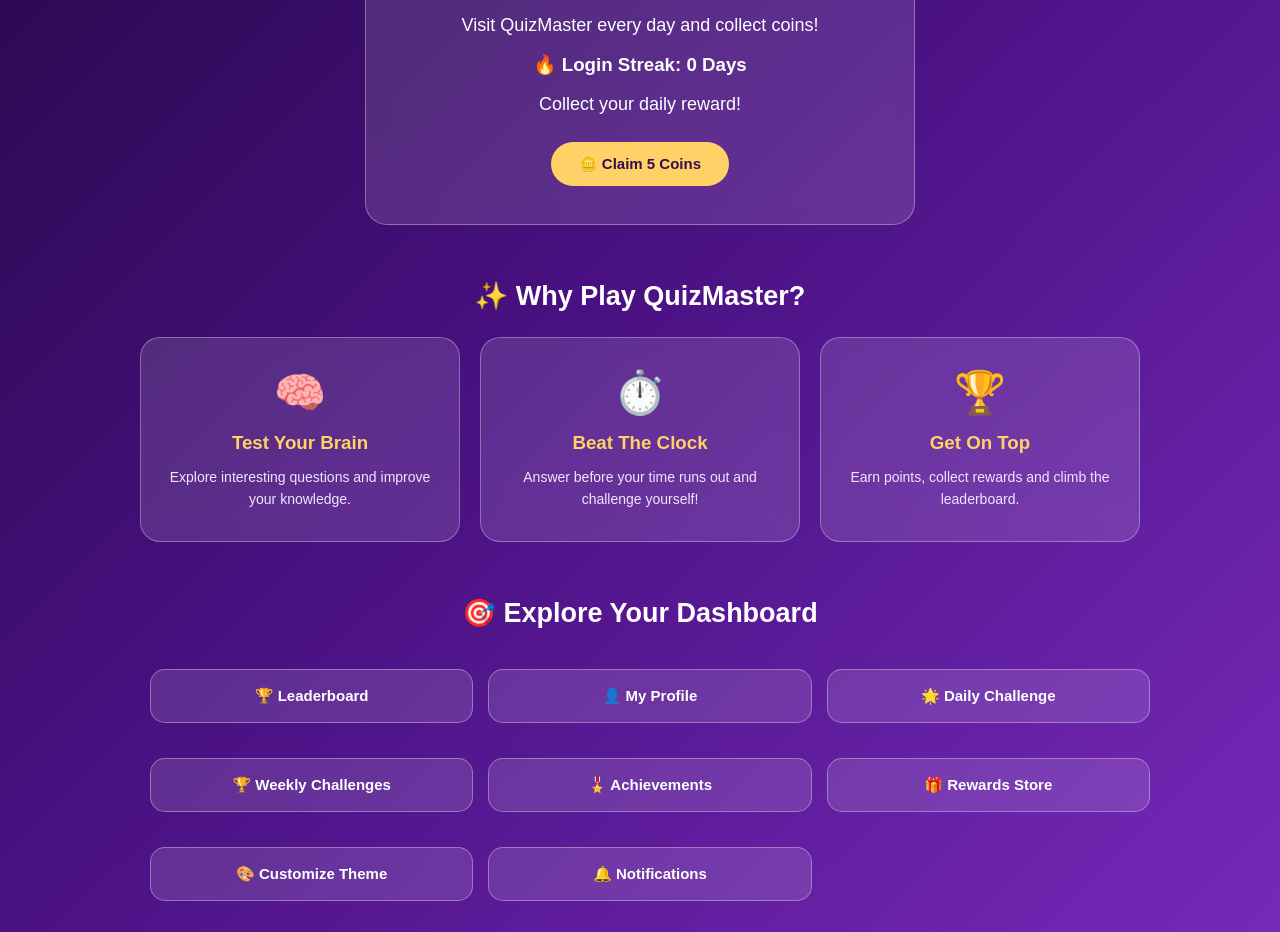
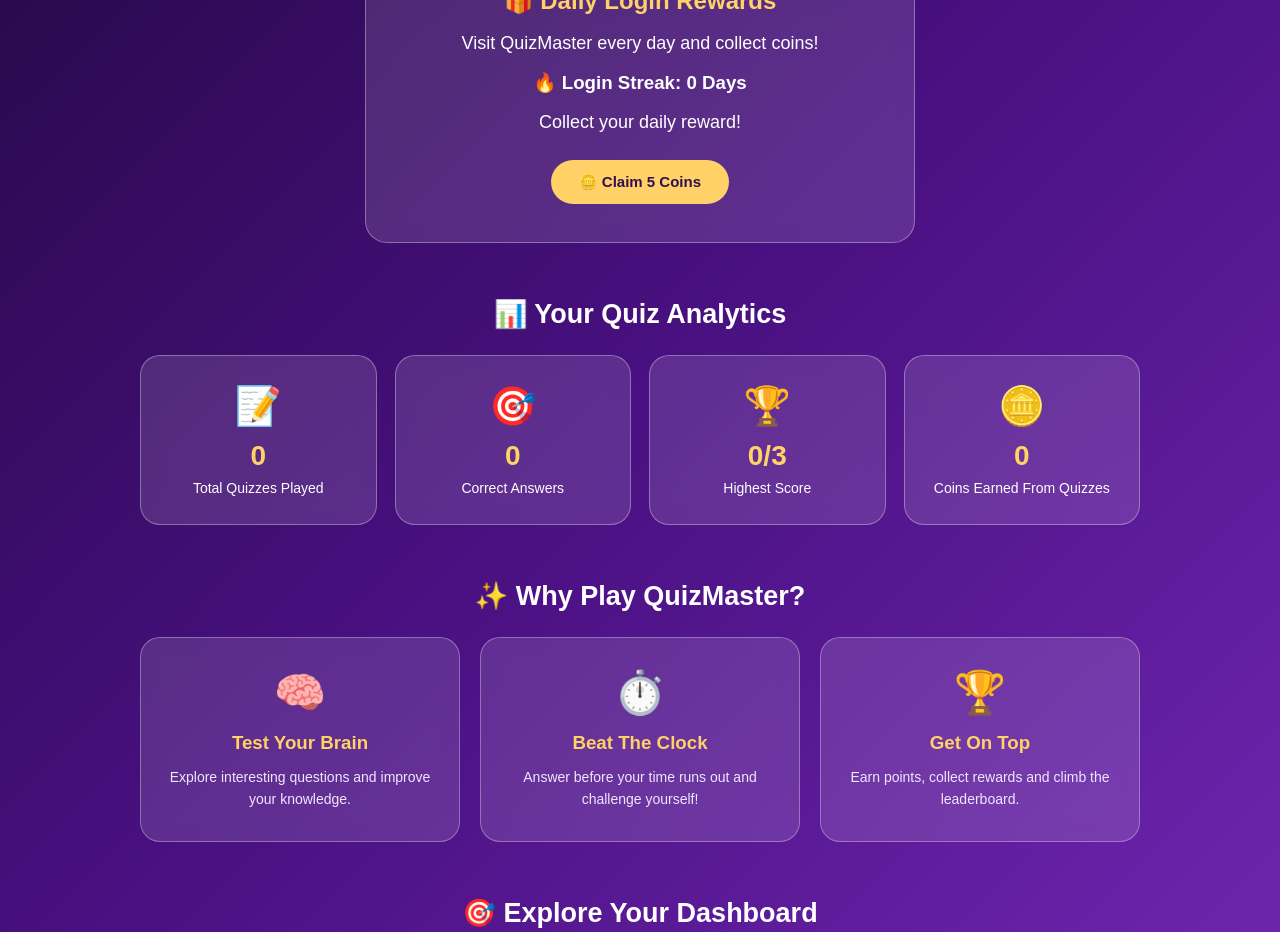
Before and after one commit to aashlesha42-star/online-quiz-app., a plain HTML site: page index.html in a window 1280 px wide. Shown: the part 661-1593 px from the top of the page. Drawn offline with Linux system fonts and the light colour scheme.

Commit message:
Implement quiz analytics dashboard in index.html
Added analytics dashboard section with cards for quiz statistics.

````diff
--- a/index.html
+++ b/index.html
@@ -1,3 +1,4 @@
+```html
 <!DOCTYPE html>
 <html lang="en">
 
@@ -186,6 +187,46 @@ body[data-theme="dark"] {
     font-size: 27px;
 }
 
+/* ANALYTICS DASHBOARD */
+
+.analytics {
+    max-width: 1000px;
+    margin: 25px auto 40px;
+    display: grid;
+    grid-template-columns: repeat(4, 1fr);
+    gap: 18px;
+}
+
+.analytics-card {
+    padding: 28px 15px;
+    background: #ffffff20;
+    border: 1px solid #ffffff55;
+    border-radius: 20px;
+    backdrop-filter: blur(10px);
+    transition: 0.3s;
+}
+
+.analytics-card:hover {
+    transform: translateY(-6px);
+    background: #ffffff35;
+}
+
+.analytics-icon {
+    font-size: 38px;
+    margin-bottom: 12px;
+}
+
+.analytics-card h3 {
+    color: #ffd166;
+    font-size: 28px;
+    margin-bottom: 8px;
+}
+
+.analytics-card p {
+    color: white;
+    font-size: 14px;
+}
+
 /* FEATURE CARDS */
 
 .features {
@@ -293,6 +334,10 @@ footer {
 
 @media(max-width: 768px) {
 
+    .analytics {
+        grid-template-columns: repeat(2, 1fr);
+    }
+
     .features {
         grid-template-columns: repeat(2, 1fr);
     }
@@ -304,7 +349,6 @@ footer {
     .hero {
         margin-top: 55px;
     }
-
 }
 
 /* MOBILE */
@@ -349,6 +393,27 @@ footer {
         padding: 22px 15px;
     }
 
+    .analytics {
+        grid-template-columns: repeat(2, 1fr);
+        gap: 10px;
+    }
+
+    .analytics-card {
+        padding: 22px 8px;
+    }
+
+    .analytics-icon {
+        font-size: 30px;
+    }
+
+    .analytics-card h3 {
+        font-size: 23px;
+    }
+
+    .analytics-card p {
+        font-size: 12px;
+    }
+
     .features {
         grid-template-columns: 1fr;
     }
@@ -369,7 +434,6 @@ footer {
     .section-title {
         font-size: 23px;
     }
-
 }
 
 /* SMALL PHONES */
@@ -383,7 +447,6 @@ footer {
     .logo {
         font-size: 20px;
     }
-
 }
 </style>
 
@@ -465,6 +528,57 @@ footer {
         🪙 Claim 5 Coins
 
     </button>
+
+</section>
+
+
+<!-- QUIZ ANALYTICS -->
+
+<h2 class="section-title">
+    📊 Your Quiz Analytics
+</h2>
+
+<section class="analytics">
+
+    <div class="analytics-card">
+
+        <div class="analytics-icon">📝</div>
+
+        <h3 id="totalQuizzes">0</h3>
+
+        <p>Total Quizzes Played</p>
+
+    </div>
+
+    <div class="analytics-card">
+
+        <div class="analytics-icon">🎯</div>
+
+        <h3 id="correctAnswers">0</h3>
+
+        <p>Correct Answers</p>
+
+    </div>
+
+    <div class="analytics-card">
+
+        <div class="analytics-icon">🏆</div>
+
+        <h3 id="highestScore">0/3</h3>
+
+        <p>Highest Score</p>
+
+    </div>
+
+    <div class="analytics-card">
+
+        <div class="analytics-icon">🪙</div>
+
+        <h3 id="totalCoinsEarned">0</h3>
+
+        <p>Coins Earned From Quizzes</p>
+
+    </div>
 
 </section>
 
@@ -691,6 +805,33 @@ const savedTheme =
 document.body.setAttribute("data-theme", savedTheme);
 
 
+// QUIZ ANALYTICS SYSTEM
+
+function updateAnalytics() {
+
+    const analytics = JSON.parse(
+        localStorage.getItem("quizAnalytics") || "{}"
+    );
+
+    document.getElementById("totalQuizzes").textContent =
+        analytics.totalQuizzes || 0;
+
+    document.getElementById("correctAnswers").textContent =
+        analytics.correctAnswers || 0;
+
+    document.getElementById("highestScore").textContent =
+        (analytics.highestScore || 0) + "/3";
+
+    document.getElementById("totalCoinsEarned").textContent =
+        analytics.totalCoinsEarned || 0;
+
+}
+
+updateAnalytics();
+
+window.addEventListener("storage", updateAnalytics);
+
+
 // NOTIFICATION COUNTER
 
 function updateNotificationCount() {
@@ -729,3 +870,4 @@ window.addEventListener(
 
 </body>
 </html>
+```
````
